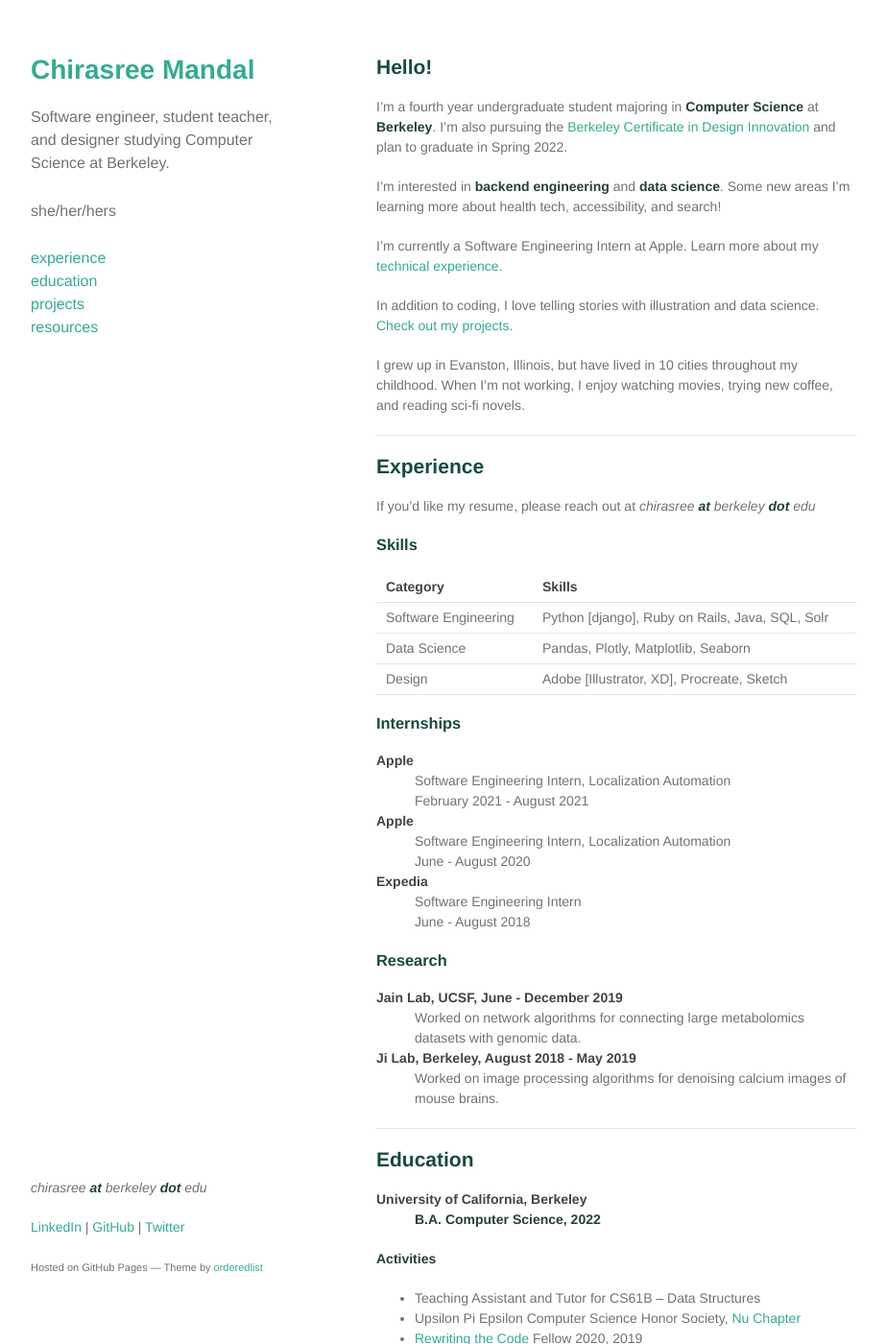
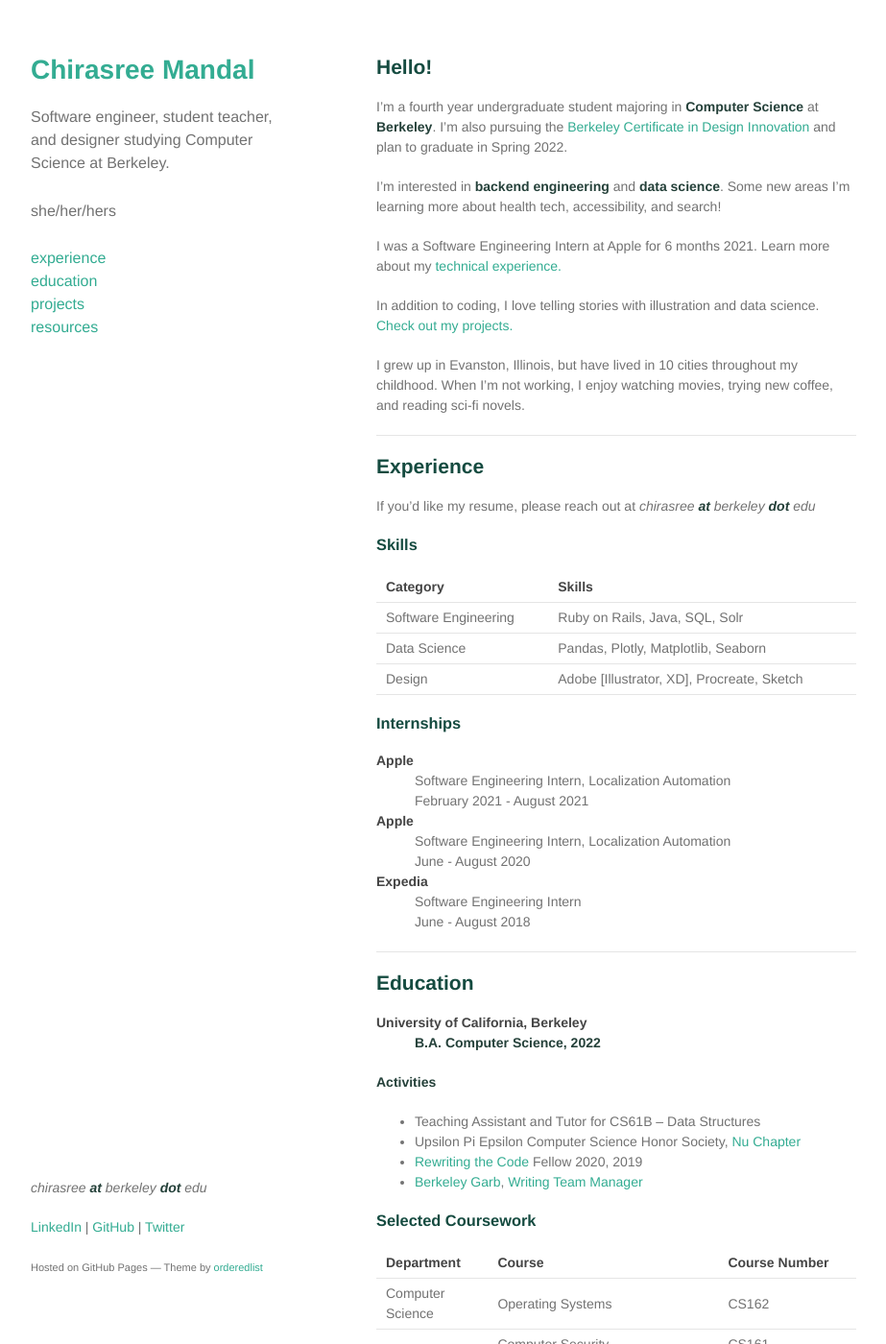
Before and after one commit to c-mandal/c-mandal.github.io, a Jekyll site: the page built from index.md, in a window 1280 px wide and 1400 px high. Shown: the whole window at 96% size, without its empty margins (178-1101 px from the left). Built offline with Jekyll 4.4.1, drawn with Linux system fonts in a browser that asks for light colours; our own code applies the rules of GitHub Pages for plain Markdown files; some of the changed text lies outside the part shown.

Commit message:
mid-senior year updates

```diff
--- a/index.md
+++ b/index.md
@@ -6,7 +6,7 @@ I'm a fourth year undergraduate student majoring in **Computer Science** at **Be
 
 I'm interested in **backend engineering** and **data science**. Some new areas I'm learning more about health tech, accessibility, and search!
 
-I'm currently a Software Engineering Intern at Apple. Learn more about my [technical experience.](./#experience)
+I was a Software Engineering Intern at Apple for 6 months 2021. Learn more about my [technical experience.](./#experience)
 
 In addition to coding, I love telling stories with illustration and data science. [Check out my projects.](./projects)
 
@@ -22,7 +22,7 @@ If you'd like my resume, please reach out at *chirasree **at** berkeley **dot**
 
 | Category | Skills|
 |---|---|
-| Software Engineering|Python [django], Ruby on Rails, Java, SQL, Solr|
+| Software Engineering|Ruby on Rails, Java, SQL, Solr|
 |Data Science| Pandas, Plotly, Matplotlib, Seaborn|
 |Design|Adobe [Illustrator, XD], Procreate, Sketch|
 
@@ -38,14 +38,6 @@ Apple
 Expedia
 : Software Engineering Intern
 : June - August 2018
-
-### Research
-
-Jain Lab, UCSF, June - December 2019
-: Worked on network algorithms for connecting large metabolomics datasets with genomic data.
-
-Ji Lab, Berkeley, August 2018 - May 2019
-: Worked on image processing algorithms for denoising calcium images of mouse brains.
 
 ***
 
```
Also changed, not shown: other parts of index.md (+4 -3 lines).
